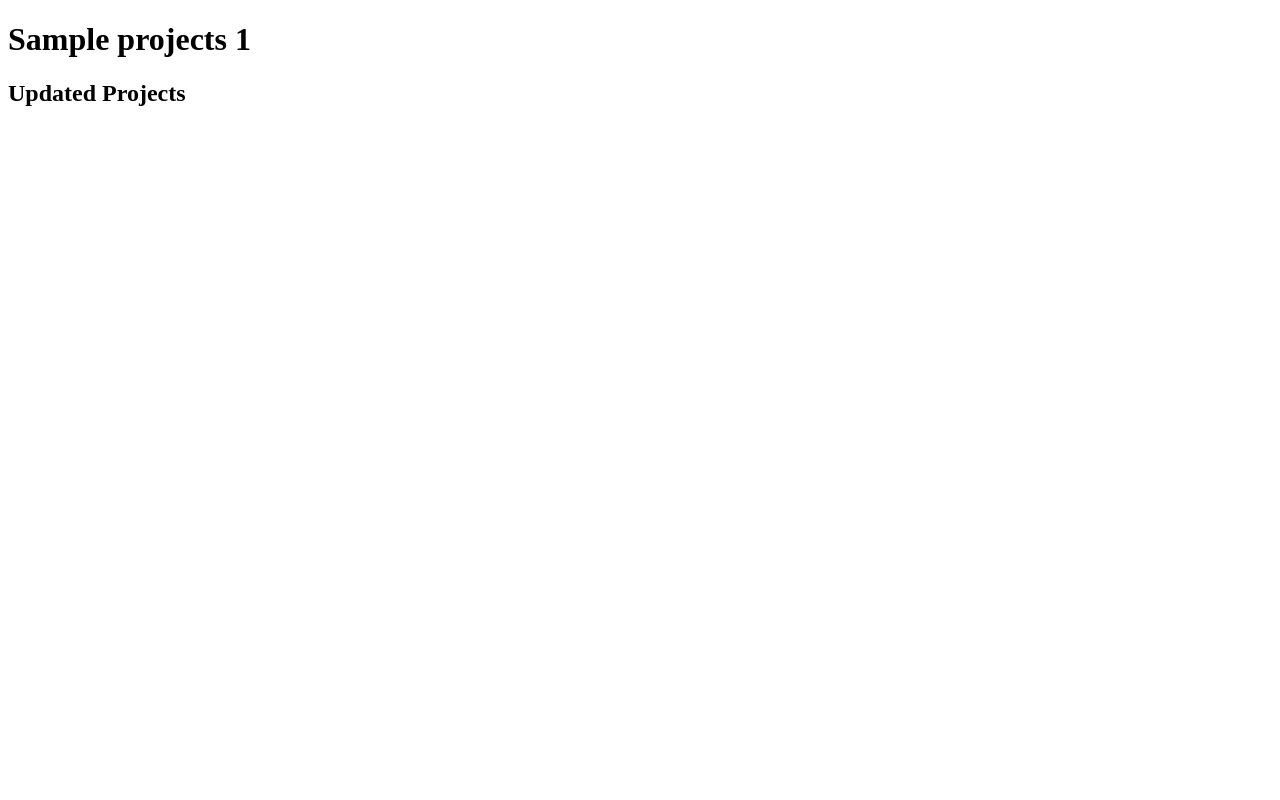
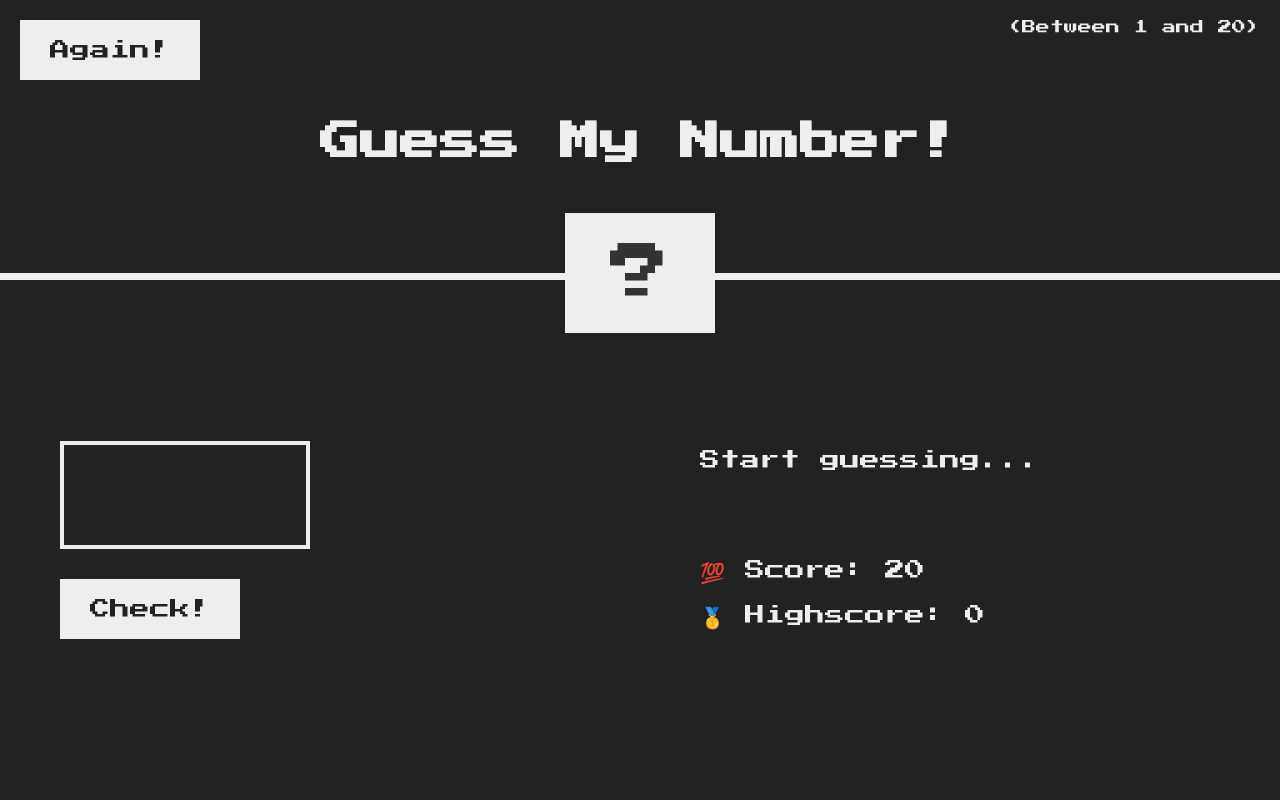
Before and after one commit to hunkychunky/project-1, a plain HTML site: page index.html in a window 1280 px wide. Drawn offline with Linux system fonts and the light colour scheme.

Commit message:
Guessing Game files, mostly JS work

```diff
--- a/index.html
+++ b/index.html
@@ -1,12 +1,32 @@
 <!DOCTYPE html>
 <html lang="en">
-<head>
-    <meta charset="UTF-8">
-    <meta name="viewport" content="width=device-width, initial-scale=1.0">
-    <title>Sample projects</title>
-</head>
-<body>
-    <h1>Sample projects 1</h1>
-    <h2>Updated Projects</h2>
-</body>
+  <head>
+    <meta charset="UTF-8" />
+    <meta name="viewport" content="width=device-width, initial-scale=1.0" />
+    <meta http-equiv="X-UA-Compatible" content="ie=edge" />
+    <link rel="stylesheet" href="style.css" />
+    <title>Guess My Number!</title>
+  </head>
+  <body>
+    <header>
+      <h1>Guess My Number!</h1>
+      <p class="between">(Between 1 and 20)</p>
+      <button class="btn again">Again!</button>
+      <div class="number">?</div>
+    </header>
+    <main>
+      <section class="right">
+        <input type="number" class="guess" />
+        <button class="btn check">Check!</button>
+      </section>
+      <section class="right">
+        <p class="message">Start guessing...</p>
+        <p class="label-score">💯 Score: <span class="score">20</span></p>
+        <p class="label-highscore">
+          🥇 Highscore: <span class="highscore">0</span>
+        </p>
+      </section>
+    </main>
+    <script src="script.js"></script>
+  </body>
 </html>
--- /dev/null
+++ b/script.js
@@ -0,0 +1,73 @@
+'use strict';
+
+/*
+console.log(document.querySelector(".message").textContent);
+document.querySelector('.message').textContent = 'Correct Number!';
+
+document.querySelector('.numbetr').textContent = 13;
+document.querySelector('.score').textContent = 10;
+
+document.querySelector('.guess').value = 23;
+console.log(document.querySelector('.guess').value);
+*/
+
+const secretNumber =Math.trunc(Math.random()* 20) + 1;
+
+let highscore = 0;
+
+let score = 20;
+
+const displayMessage = function(message){
+    document.querySelector('.message').textContent = message;
+}
+
+document.querySelector('.check').addEventListener
+('click', function(){
+    const guess = Number(document.querySelector('.guess').value);
+    console.log(guess, typeof guess);
+
+document.querySelector('.again').addEventListener
+('click',function(){
+    let score = 20;
+    let secretNumber =Math.trunc(Math.random()* 20) + 1;
+
+    displayMessage('Start guessing...');
+    document.querySelector('body').style.backgroundColor = '#222';
+    document.querySelector('score').textContent = score;
+    document.querySelector('.number').style.width = '15rem';
+    document.querySelector('.number').textContent = '?';
+    document.querySelector('.guess').textContent ='';
+})
+
+//No Input
+if (!guess){
+    displayMessage('No number!');
+}
+//Correct Input
+else if(guess === secretNumber){
+    displayMessage('Correct Number!');
+
+    document.querySelector('.number').textContent = secretNumber;
+
+    document.querySelector('body').style.backgroundColor = '#60b347';
+
+    document.querySelector('.number').style.width = '30rem';
+
+    if(score>highscore){
+        highscore=score;
+    }
+    document.querySelector('.highscore').textContent = highscore;
+
+}
+else if(guess !== secretNumber){
+    if(score > 1){
+        displayMessage(guess > secretNumber ? 'Too High'
+        : 'Too Low');
+        score--;
+        document.querySelector('.score').textContent = score;
+        } else {
+            displayMessage('You lost!');
+            document.querySelector('.score').textContent = 0;
+        }
+}
+});
--- /dev/null
+++ b/style.css
@@ -0,0 +1,119 @@
+@import url('https://fonts.googleapis.com/css?family=Press+Start+2P&display=swap');
+
+* {
+  margin: 0;
+  padding: 0;
+  box-sizing: inherit;
+}
+
+html {
+  font-size: 62.5%;
+  box-sizing: border-box;
+}
+
+body {
+  font-family: 'Press Start 2P', sans-serif;
+  color: #eee;
+  background-color: #222;
+  /* background-color: #60b347; */
+}
+
+/* LAYOUT */
+header {
+  position: relative;
+  height: 35vh;
+  border-bottom: 7px solid #eee;
+}
+
+main {
+  height: 65vh;
+  color: #eee;
+  display: flex;
+  align-items: center;
+  justify-content: space-around;
+}
+
+.left {
+  width: 52rem;
+  display: flex;
+  flex-direction: column;
+  align-items: center;
+}
+
+.right {
+  width: 52rem;
+  font-size: 2rem;
+}
+
+/* ELEMENTS STYLE */
+h1 {
+  font-size: 4rem;
+  text-align: center;
+  position: absolute;
+  width: 100%;
+  top: 52%;
+  left: 50%;
+  transform: translate(-50%, -50%);
+}
+
+.number {
+  background: #eee;
+  color: #333;
+  font-size: 6rem;
+  width: 15rem;
+  padding: 3rem 0rem;
+  text-align: center;
+  position: absolute;
+  bottom: 0;
+  left: 50%;
+  transform: translate(-50%, 50%);
+}
+
+.between {
+  font-size: 1.4rem;
+  position: absolute;
+  top: 2rem;
+  right: 2rem;
+}
+
+.again {
+  position: absolute;
+  top: 2rem;
+  left: 2rem;
+}
+
+.guess {
+  background: none;
+  border: 4px solid #eee;
+  font-family: inherit;
+  color: inherit;
+  font-size: 5rem;
+  padding: 2.5rem;
+  width: 25rem;
+  text-align: center;
+  display: block;
+  margin-bottom: 3rem;
+}
+
+.btn {
+  border: none;
+  background-color: #eee;
+  color: #222;
+  font-size: 2rem;
+  font-family: inherit;
+  padding: 2rem 3rem;
+  cursor: pointer;
+}
+
+.btn:hover {
+  background-color: #ccc;
+}
+
+.message {
+  margin-bottom: 8rem;
+  height: 3rem;
+}
+
+.label-score {
+  margin-bottom: 2rem;
+}
```
